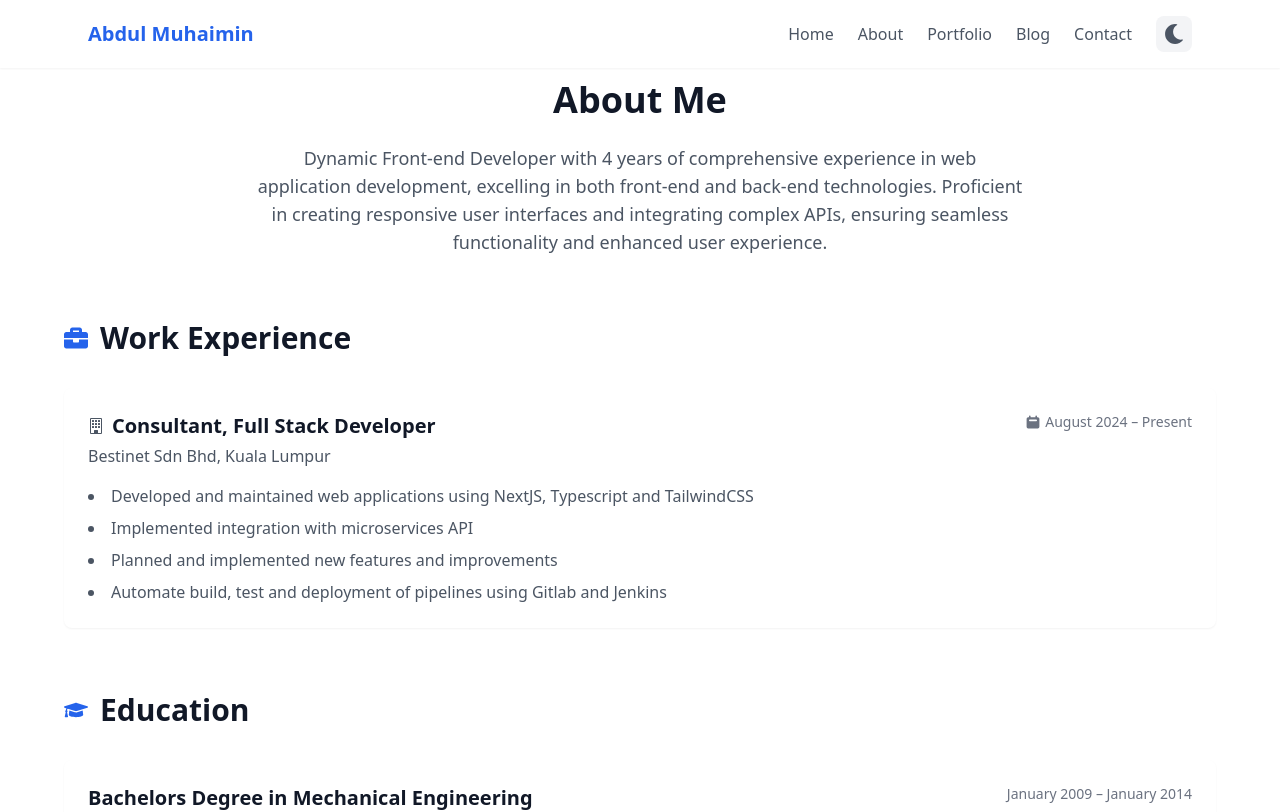
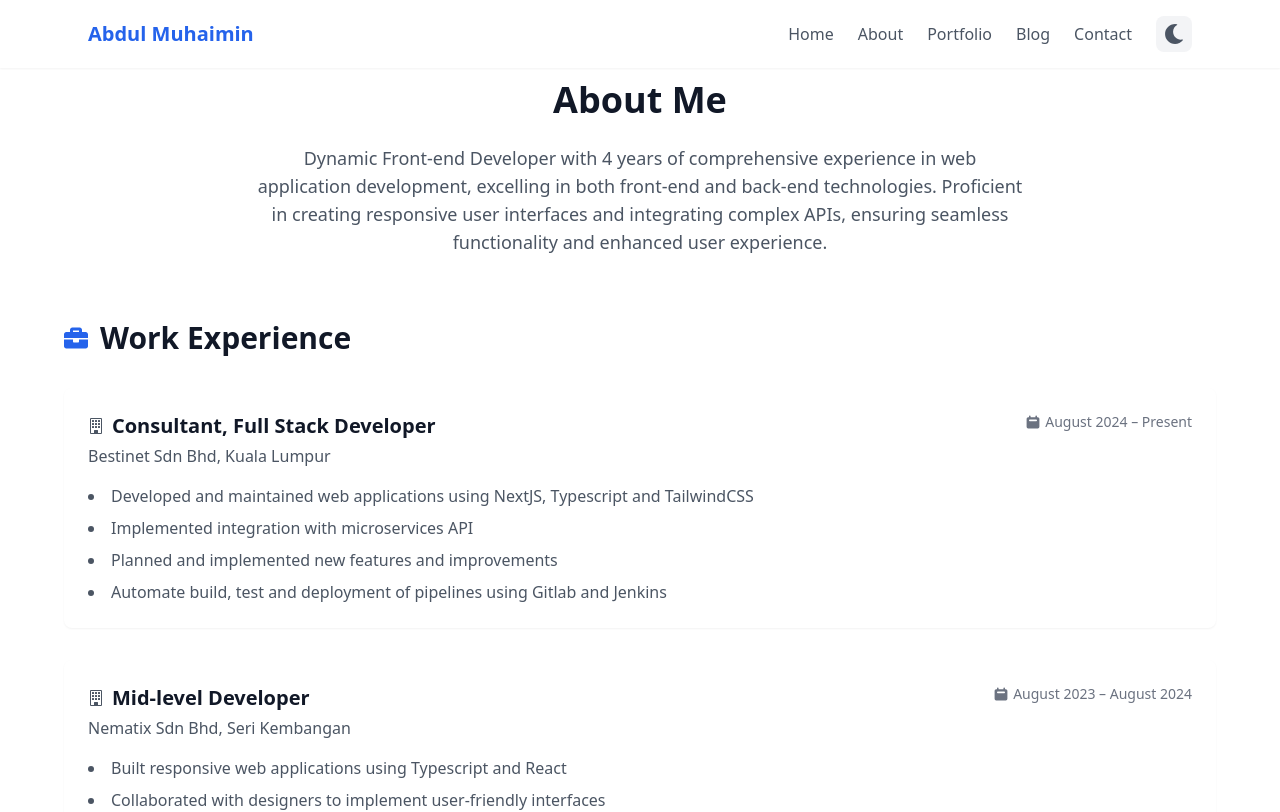
Before and after one commit to abdulmuhaimin-work/Project-Chimera, a React (Vite) app: page /about in a window 1280 px wide. Shown: the top 812 px of the page. Built offline with nearby package versions, Linux system fonts and the light colour scheme.

Commit message:
update experience and portfolio

```diff
--- a/src/pages/About.jsx
+++ b/src/pages/About.jsx
@@ -31,6 +31,45 @@ function About() {
                   "Automate build, test and deployment of pipelines using Gitlab and Jenkins"
                 ]
               },
+              {
+                title: "Mid-level Developer",
+                company: "Nematix Sdn Bhd, Seri Kembangan",
+                period: "August 2023 – August 2024",
+                duties: [
+                  "Built responsive web applications using Typescript and React",
+                  "Collaborated with designers to implement user-friendly interfaces",
+                  "Develop Interactive Data Visualization dashboards using React Charts and CubeJS",
+                  "Implemented GIS related features using Google Maps API and Kinetica",
+                  "Achieved at least 2 hours of development time saving per module by developing scripts to automate boilerplate tasks",
+                  "Implemented authentication and authorization using Supertokens and Supabase Auth",
+                  "Participated in daily stand-ups and sprint planning meetings"
+                ]
+              },
+              {
+                title: "Front End Developer",
+                company: "REKA Inisiatif Sdn Bhd, Kuala Lumpur",
+                period: "September 2021 – August 2023",
+                duties: [
+                  "Developed and maintained web applications using ReactJS and Bootstrap",
+                  "Implemented authentication and authorization using Firebase Auth",
+                  "Developed and maintained RESTful APIs using Firebase Cloud Functions",
+                  "Developed backend services using NodeJS and Express",
+                  "Implemented payment processing using Stripe",
+                  "Implemented database using Firebase and MongoDB"
+                ]
+              },
+              {
+                title: "Software Developer",
+                company: "Elm Lab Sdn Bhd, Beranang",
+                period: "February 2020 – April 2020",
+                duties: [
+                  "Heavily involved in the development of the landing page to onboard new users of the system",
+                  "Develop the front end interface and integrate with RESTful API",
+                  "Ensure deliverables and tasks were completed on time for project delivery date"
+                ]
+              }
+
+
             ].map((exp, index) => (
               <div
                 key={exp.title}
--- a/src/pages/Portfolio.jsx
+++ b/src/pages/Portfolio.jsx
@@ -17,30 +17,35 @@ function Portfolio() {
       description: "A web app to manage workshops owner and users daily activity",
       techStack: ["ReactJS", "Firebase", "Bootstrap", "Cloudfunction"],
       image: "/project-1.jpg", // You'll need to add project images
+      link: "https://business.sfera.ai"
     },
     {
       title: "Stripe Payment Server",
       description: "Back-end API for the payment system to integrate the payment of our various apps with the Stripe payment system.",
       techStack: ["ExpressJS", "NodeJS", "MongoDB"],
       image: "/project-2.jpg",
+      link: "Private Company Project"
     },
     {
       title: "Autonomous Vehicle Dashboard",
       description: "Tasked with developing the dashboard for displaying data that was pulled from our autonomous vehicle",
       techStack: ["ReactJS"],
       image: "/project-3.jpg",
+      link: "Private Company Project"
     },
     {
       title: "Forklift Management System Integration",
       description: "Project scope is to integrate data from our system to client old system",
       techStack: ["React", "Firebase"],
       image: "/project-4.jpg",
+      link: "Private Company Project"
     },
     {
       title: "MicroFrontend Analytics Module",
       description: "Develope a dynamic dashboard module for an analytics and monitoring system.",
       techStack: ["Typescript", "TailwindCSS", "ReactJS", "CubeJS", "Vite", "NodeJS"],
       image: "/project-5.jpg",
+      link: "Private Company Project"
     }
   ];
 
@@ -97,12 +102,19 @@ function Portfolio() {
                   >
                     <FaGithub /> Code
                   </a>
-                  <a
-                    href="#"
-                    className="flex items-center gap-2 text-primary hover:text-primary/80 dark:text-blue-400 dark:hover:text-blue-300 transition-colors"
-                  >
-                    <FaExternalLinkAlt /> Live Demo
-                  </a>
+                  {project.link && project.link !== "Private Company Project" && (
+                    <a
+                      href={project.link}
+                      className="flex items-center gap-2 text-primary hover:text-primary/80 dark:text-blue-400 dark:hover:text-blue-300 transition-colors"
+                    >
+                      <FaExternalLinkAlt /> Live Demo
+                    </a>
+                  )}
+                  {project.link && project.link === "Private Company Project" && (
+                    <span className="flex items-center gap-2 text-gray-600 dark:text-gray-400">
+                      <FaLock /> Private Company Project
+                    </span>
+                  )}
                 </div>
               </div>
             </div>
```
